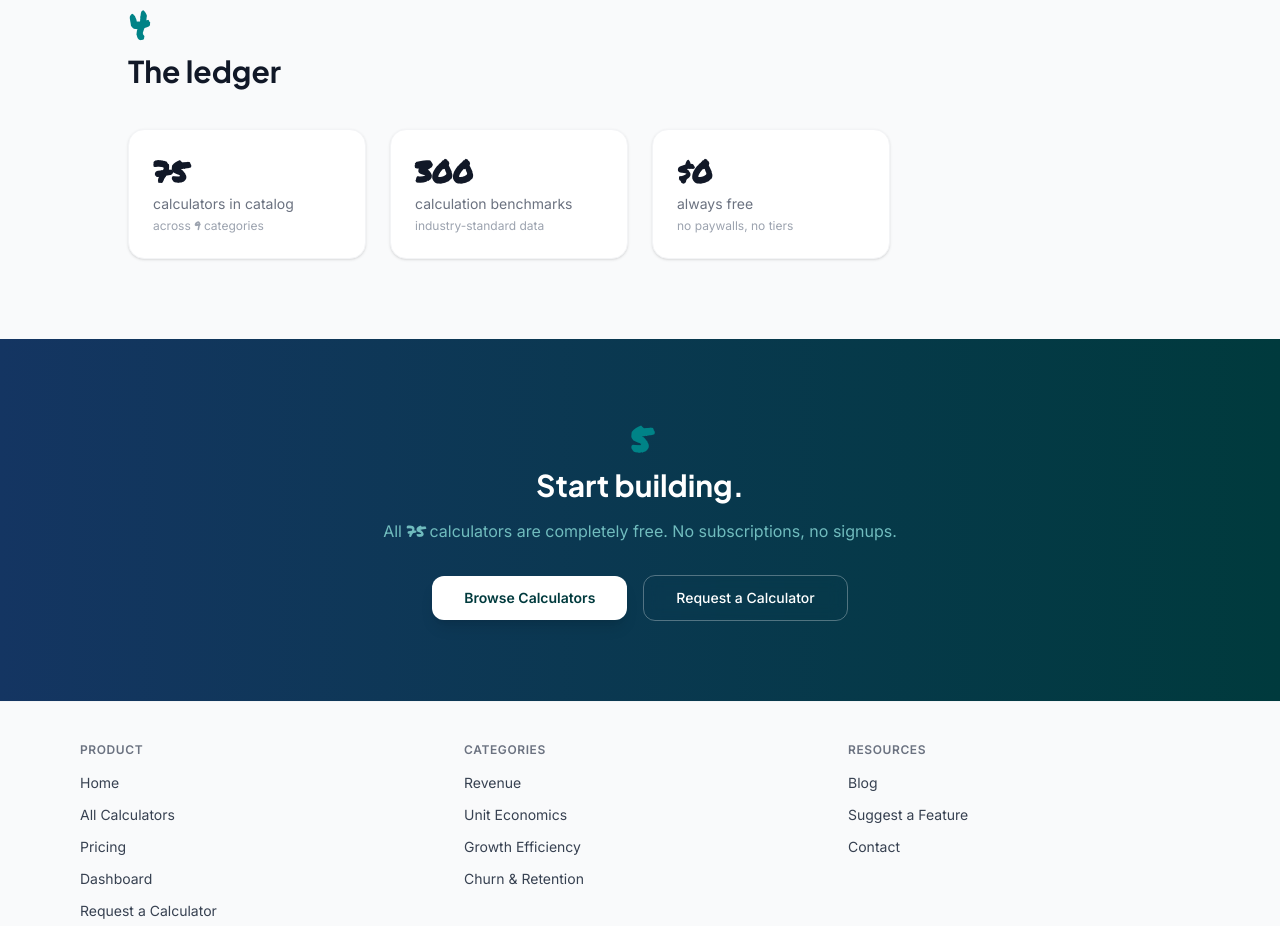
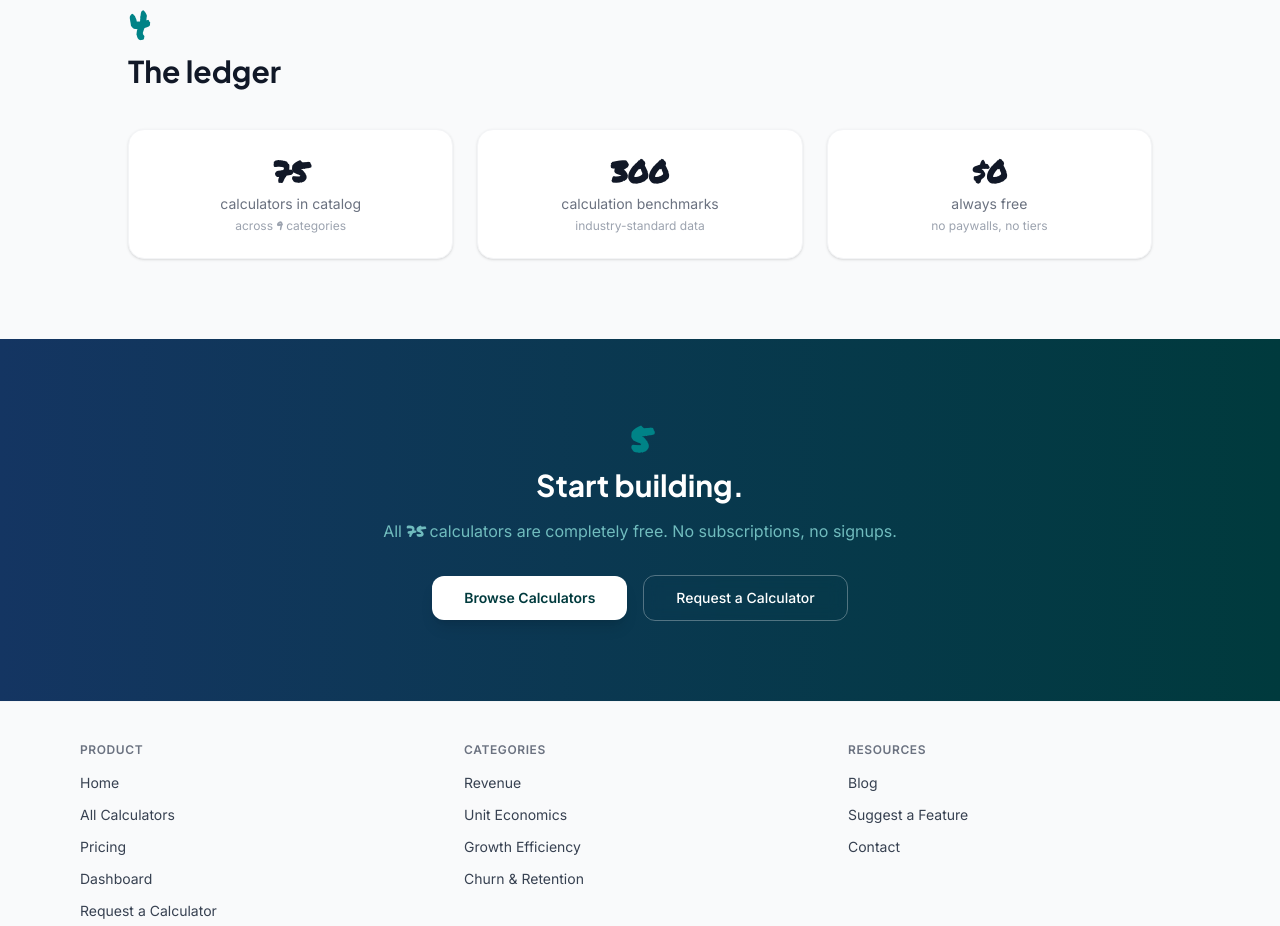
Before and after one commit to ng258srt8p-ship-it/saastainednumbers, a Next.js app: page / in a window 1280 px wide. Shown: the part 3340-4266 px from the top of the page. Built offline with nearby package versions, Linux system fonts and the light colour scheme; no server answers.

Commit message:
Add build command to wrangler.jsonc for Cloudflare static export

```diff
--- a/app/page.tsx
+++ b/app/page.tsx
@@ -213,18 +213,18 @@ export default function Home() {
           <h2 className="font-heading mt-2 text-3xl font-bold text-gray-900">
             The ledger
           </h2>
-          <div className="mt-10 grid gap-6 sm:grid-cols-2 lg:grid-cols-4">
-            <div className="rounded-2xl border border-gray-100 bg-white p-6 shadow-sm">
+          <div className="mt-10 grid gap-6 sm:grid-cols-2 lg:grid-cols-3">
+            <div className="rounded-2xl border border-gray-100 bg-white p-6 shadow-sm text-center">
               <p className="font-numbers text-3xl font-bold text-gray-900">{totalCount}</p>
               <p className="mt-1 text-sm text-gray-500">calculators in catalog</p>
               <p className="text-xs text-gray-400 mt-1">across <span className="font-numbers">{categories.length}</span> categories</p>
             </div>
-            <div className="rounded-2xl border border-gray-100 bg-white p-6 shadow-sm">
+            <div className="rounded-2xl border border-gray-100 bg-white p-6 shadow-sm text-center">
               <p className="font-numbers text-3xl font-bold text-gray-900">{totalCount * 4}</p>
               <p className="mt-1 text-sm text-gray-500">calculation benchmarks</p>
               <p className="text-xs text-gray-400 mt-1">industry-standard data</p>
             </div>
-            <div className="rounded-2xl border border-gray-100 bg-white p-6 shadow-sm">
+            <div className="rounded-2xl border border-gray-100 bg-white p-6 shadow-sm text-center">
               <p className="font-numbers text-3xl font-bold text-gray-900">$0</p>
               <p className="mt-1 text-sm text-gray-500">always free</p>
               <p className="text-xs text-gray-400 mt-1">no paywalls, no tiers</p>
```
